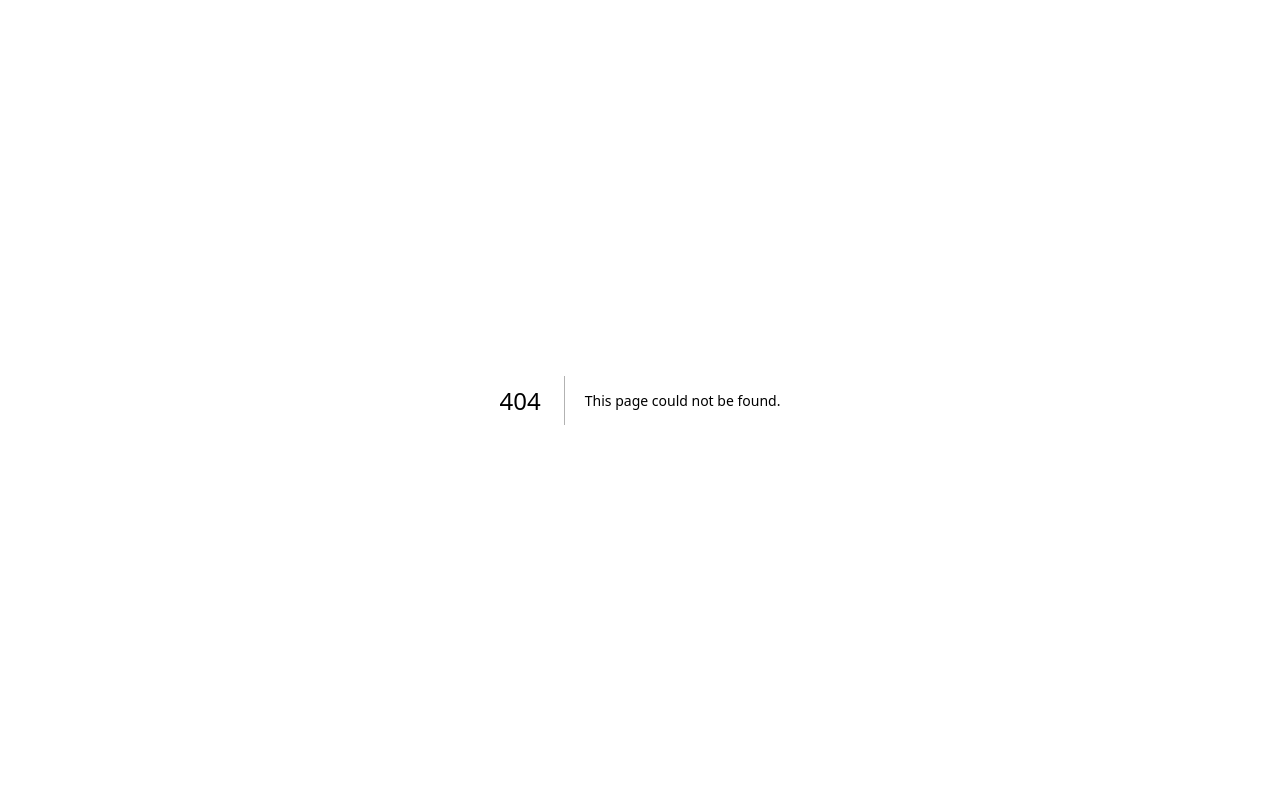
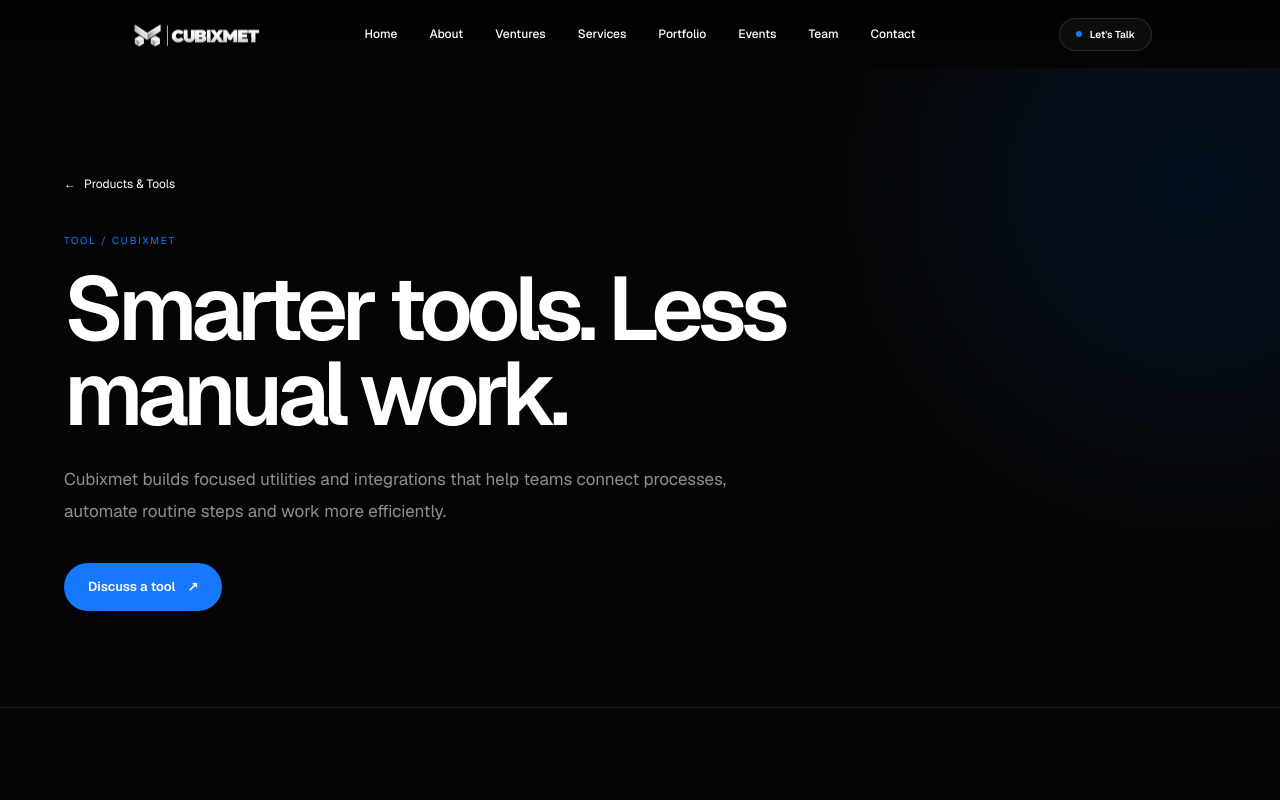
Before and after one commit to amnas-cubixmet/cubixmet, a Next.js app: page /tools in a window 1280 px wide. Before the commit this address had no page. Shown: the top 800 px of the page. Built offline with nearby package versions, Linux system fonts and the light colour scheme.

Commit message:
feat(pages): add tool detail page

```diff
--- /dev/null
+++ b/app/tools/page.tsx
@@ -0,0 +1,12 @@
+import type { Metadata } from "next";
+import ProductToolDetail from "../../components/home/ProductToolDetail";
+import { productTools } from "../../data/productTools";
+
+export const metadata: Metadata = {
+  title: "Tools | Cubixmet",
+  description: "Explore workflow tools and automation solutions from Cubixmet.",
+};
+
+export default function ToolsPage() {
+  return <ProductToolDetail item={productTools[1]} />;
+}
```
